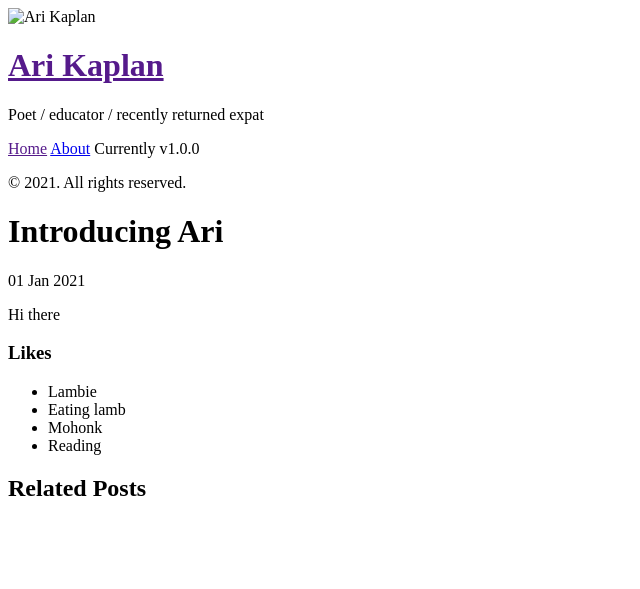
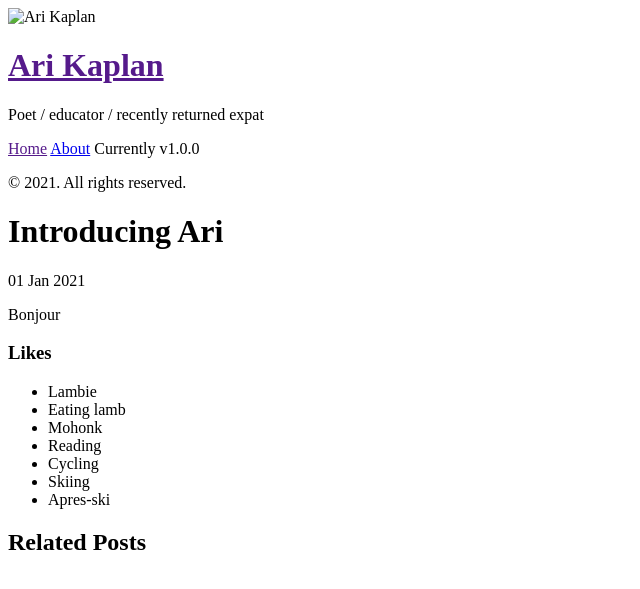
Before and after one commit to mkaplan9/arilol, a Jekyll site: the page built from _posts/2021-01-01-introducing-ari.md, in a window 1280 px wide. Shown: the top 589 px of the page, without its empty margins (0-640 px from the left). Built offline with Jekyll 4.4.1, drawn with Linux system fonts in a browser that asks for light colours.

Commit message:
Update 2021-01-01-introducing-ari.md

```diff
--- a/_posts/2021-01-01-introducing-ari.md
+++ b/_posts/2021-01-01-introducing-ari.md
@@ -3,7 +3,7 @@ layout: post
 title: Introducing Ari
 ---
 
-Hi there
+Bonjour
 
 ### Likes
 
@@ -11,3 +11,6 @@ Hi there
 * Eating lamb
 * Mohonk
 * Reading
+* Cycling
+* Skiing
+* Apres-ski
```
